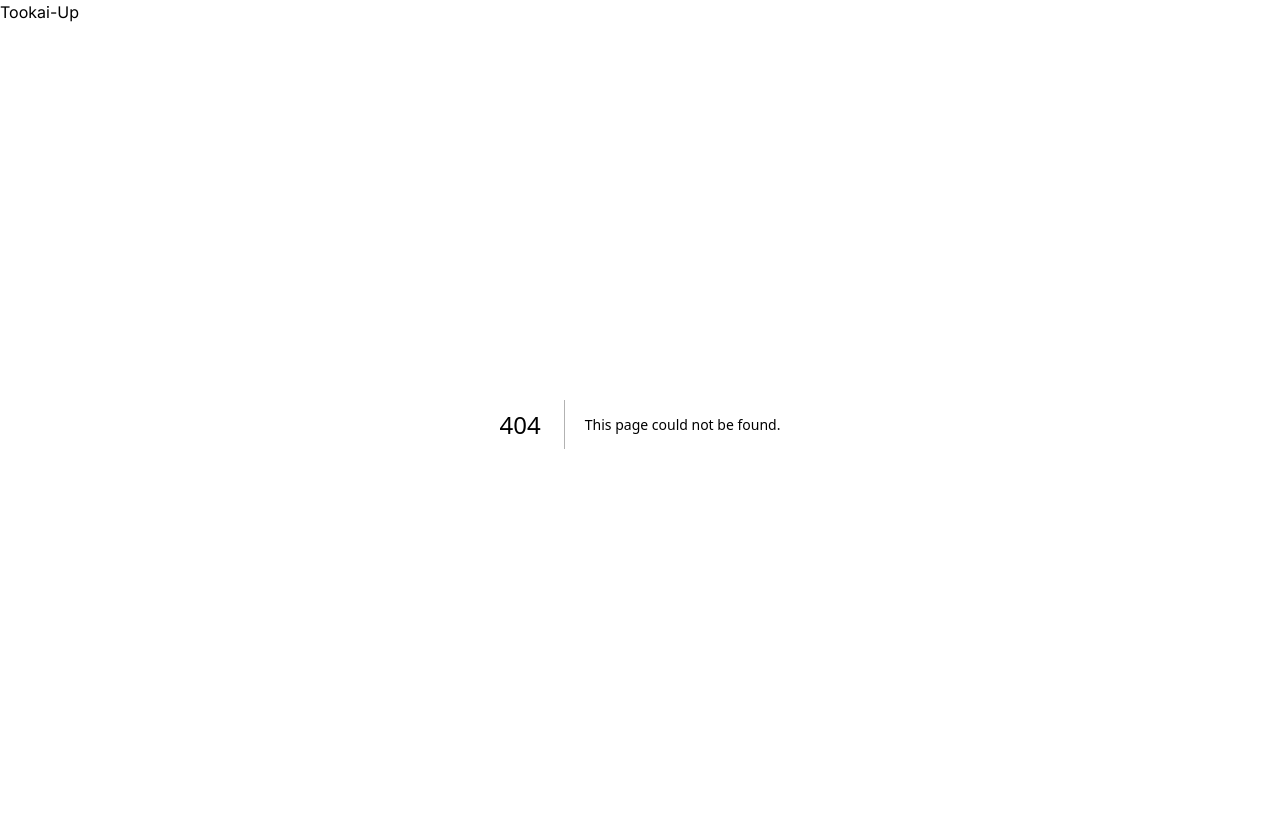
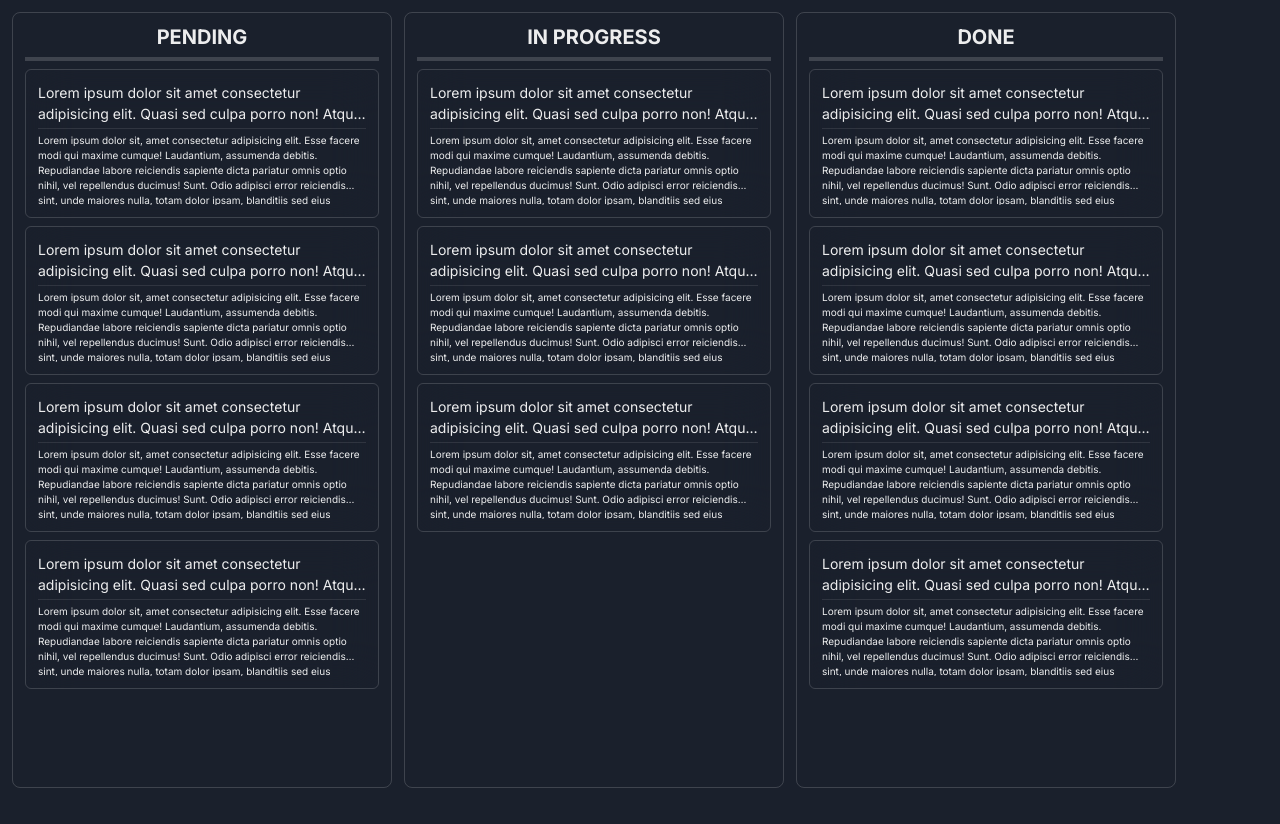
Before and after one commit to Tookai/click-up, a Next.js app: page /project/1 in a window 1280 px wide. Before the commit this address had no page. After the commit the page ends 800 px from the top, so only its background shows below. Built offline with nearby package versions, Linux system fonts and the light colour scheme.

Commit message:
feat(dragndrop): setup

```diff
--- a/next.config.js
+++ b/next.config.js
@@ -1,6 +1,6 @@
 /** @type {import('next').NextConfig} */
 const nextConfig = {
-	reactStrictMode: true,
+	reactStrictMode: false,
 	swcMinify: true,
 }
 
--- a/package.json
+++ b/package.json
@@ -24,6 +24,7 @@
 		"framer-motion": "^10.16.4",
 		"next": "13.5.4",
 		"react": "^18",
+		"react-beautiful-dnd": "^13.1.1",
 		"react-dom": "^18"
 	},
 	"devDependencies": {
@@ -31,6 +32,7 @@
 		"@commitlint/config-conventional": "^17.7.0",
 		"@types/node": "^20",
 		"@types/react": "^18",
+		"@types/react-beautiful-dnd": "^13.1.5",
 		"@types/react-dom": "^18",
 		"@typescript-eslint/eslint-plugin": "^6.7.5",
 		"@typescript-eslint/parser": "^6.7.5",
--- /dev/null
+++ b/src/components/Card.tsx
@@ -0,0 +1,53 @@
+import { Divider, Flex, Text } from "@chakra-ui/react"
+import { FunctionComponent } from "react"
+import { Draggable } from "react-beautiful-dnd"
+
+interface IProps {
+	item: any
+	index: number
+}
+
+const Card: FunctionComponent<IProps> = ({ item, index }) => {
+	return (
+		<Draggable draggableId={item.id} index={index}>
+			{(provided, snap) => (
+				<Flex
+					flexDir={"column"}
+					gap={1}
+					w={"full"}
+					p={3}
+					borderWidth={1}
+					rounded={"md"}
+					backdropFilter={"blur(24px)"}
+					outlineColor={snap.isDragging ? "blue.900" : "transparent"}
+					ref={provided.innerRef}
+					{...provided.draggableProps}
+					{...provided.dragHandleProps}
+				>
+					<Text fontSize={"sm"} noOfLines={2} h={"42px"}>
+						Lorem ipsum dolor sit amet consectetur adipisicing elit. Quasi sed
+						culpa porro non! Atque maxime ducimus unde, ratione assumenda quae
+						ipsam nihil! Suscipit repellendus saepe repellat quod, maxime
+						officiis soluta?
+					</Text>
+					<Divider />
+					<Text fontSize={"2xs"} noOfLines={4} h={"72px"}>
+						Lorem ipsum dolor sit, amet consectetur adipisicing elit. Esse
+						facere modi qui maxime cumque! Laudantium, assumenda debitis.
+						Repudiandae labore reiciendis sapiente dicta pariatur omnis optio
+						nihil, vel repellendus ducimus! Sunt. Odio adipisci error reiciendis
+						sint, unde maiores nulla, totam dolor ipsam, blanditiis sed eius
+						suscipit labore reprehenderit porro! Alias repellendus animi eius
+						quisquam numquam quo magnam corporis libero placeat repellat?
+						Suscipit, ipsum. Accusamus magnam quaerat nihil deserunt vel
+						corporis! Quidem veritatis molestiae beatae, voluptatibus eaque ad
+						laborum numquam nobis excepturi vitae iste reiciendis suscipit
+						incidunt non eligendi autem, rerum ullam.
+					</Text>
+				</Flex>
+			)}
+		</Draggable>
+	)
+}
+
+export default Card
--- /dev/null
+++ b/src/components/Column.tsx
@@ -0,0 +1,49 @@
+import { Heading, VStack } from "@chakra-ui/react"
+import { FunctionComponent } from "react"
+import { Droppable } from "react-beautiful-dnd"
+import Card from "./Card"
+
+interface IProps {
+	droppableId: string
+	title: string
+	cards: any[]
+}
+
+const Column: FunctionComponent<IProps> = ({ droppableId, title, cards }) => {
+	return (
+		<Droppable droppableId={droppableId}>
+			{(provided) => (
+				<VStack
+					w={"380px"}
+					maxW={"380px"}
+					flex={1}
+					borderWidth={1}
+					rounded={"lg"}
+					p={3}
+					overflowX={"hidden"}
+					overflowY={"auto"}
+					ref={provided.innerRef}
+					{...provided.droppableProps}
+				>
+					<Heading
+						size={"md"}
+						w={"full"}
+						textAlign={"center"}
+						pb={2}
+						borderBottomWidth={4}
+					>
+						{title}
+					</Heading>
+
+					{cards.map((card, index) => (
+						<Card key={`${droppableId}-${index}`} item={card} index={index} />
+					))}
+
+					{provided.placeholder}
+				</VStack>
+			)}
+		</Droppable>
+	)
+}
+
+export default Column
--- /dev/null
+++ b/src/data/index.ts
@@ -0,0 +1,52 @@
+export const ticketList = {
+	"column-1": [
+		{
+			id: "widget-1",
+			name: "hello",
+		},
+		{
+			id: "widget-2",
+			name: "this",
+		},
+		{
+			id: "widget-3",
+			name: "is",
+		},
+		{
+			id: "widget-4",
+			name: "so99ynoodles",
+		},
+	],
+	"column-2": [
+		{
+			id: "widget-5",
+			name: "I am",
+		},
+		{
+			id: "widget-6",
+			name: "a Web",
+		},
+		{
+			id: "widget-7",
+			name: "developer",
+		},
+	],
+	"column-3": [
+		{
+			id: "widget-AZE",
+			name: "hello",
+		},
+		{
+			id: "widget-QSD",
+			name: "this",
+		},
+		{
+			id: "widget-CVF",
+			name: "is",
+		},
+		{
+			id: "widget-MKLJ",
+			name: "so99ynoodles",
+		},
+	],
+}
--- /dev/null
+++ b/src/layouts/DraggableLayout.tsx
@@ -0,0 +1,67 @@
+import { FunctionComponent, PropsWithChildren } from "react"
+import { DragDropContext, DropResult } from "react-beautiful-dnd"
+
+const reorder = (list: any, startIndex: any, endIndex: any) => {
+	const result = Array.from(list)
+	const [removed] = result.splice(startIndex, 1)
+	result.splice(endIndex, 0, removed)
+
+	return result
+}
+
+interface IProps {
+	state: any
+	setState: any
+}
+
+const DraggableLayout: FunctionComponent<PropsWithChildren<IProps>> = ({
+	children,
+	state,
+	setState,
+}) => {
+	const onDragEnd = (result: DropResult) => {
+		const { source, destination } = result
+		if (!destination) {
+			return
+		}
+
+		if (destination.droppableId === source.droppableId) {
+			if (destination.index === source.index) {
+				return
+			}
+
+			const tickets = reorder(
+				state.tickets[source.droppableId],
+				source.index,
+				destination.index
+			)
+
+			const updateState = {
+				tickets: {
+					...state.tickets,
+					[source.droppableId]: tickets,
+				},
+			}
+
+			setState(updateState)
+		} else {
+			const startColumn = [...state.tickets[source.droppableId]]
+			const finishColumn = [...state.tickets[destination.droppableId]]
+			const [removed] = startColumn.splice(source.index, 1)
+			finishColumn.splice(destination.index, 0, removed)
+
+			const updateState = {
+				tickets: {
+					...state.tickets,
+					[source.droppableId]: startColumn,
+					[destination.droppableId]: finishColumn,
+				},
+			}
+			setState(updateState)
+		}
+	}
+
+	return <DragDropContext onDragEnd={onDragEnd}>{children}</DragDropContext>
+}
+
+export default DraggableLayout
--- a/src/pages/_app.tsx
+++ b/src/pages/_app.tsx
@@ -14,7 +14,6 @@ const fonts = {
 	heading: inter.style.fontFamily,
 }
 
-// 3. extend the theme
 const theme = extendTheme({ config, fonts })
 
 export default function App({ Component, pageProps }: AppProps) {
--- a/src/pages/_document.tsx
+++ b/src/pages/_document.tsx
@@ -3,7 +3,7 @@ import { Head, Html, Main, NextScript } from "next/document"
 export default function Document() {
 	return (
 		<Html lang="en">
-			<Head>Tookai-Up</Head>
+			<Head />
 			<body>
 				<Main />
 				<NextScript />
--- /dev/null
+++ b/src/pages/project/[id]/index.tsx
@@ -0,0 +1,43 @@
+import { ticketList } from "@/data"
+import { Flex } from "@chakra-ui/react"
+import type { NextPage } from "next"
+import dynamic from "next/dynamic"
+import { useState } from "react"
+
+const DraggableLayout = dynamic(() => import("@/layouts/DraggableLayout"), {
+	ssr: false,
+})
+
+const Column = dynamic(() => import("@/components/Column"), {
+	ssr: false,
+})
+
+const Index: NextPage = () => {
+	const [state, setState] = useState({ tickets: ticketList })
+
+	return (
+		<Flex w={"100vw"} h={"100vh"} p={3} gap={3}>
+			<DraggableLayout state={state} setState={setState}>
+				<Column
+					droppableId={"column-1"}
+					title="PENDING"
+					cards={state.tickets["column-1"]}
+				/>
+
+				<Column
+					droppableId={"column-2"}
+					title="IN PROGRESS"
+					cards={state.tickets["column-2"]}
+				/>
+
+				<Column
+					droppableId={"column-3"}
+					title="DONE"
+					cards={state.tickets["column-3"]}
+				/>
+			</DraggableLayout>
+		</Flex>
+	)
+}
+
+export default Index
```
Also changed, not shown: src/middleware.ts (added, +19 -0 lines), 1 other file (tests, documents, lock files or other folders).
